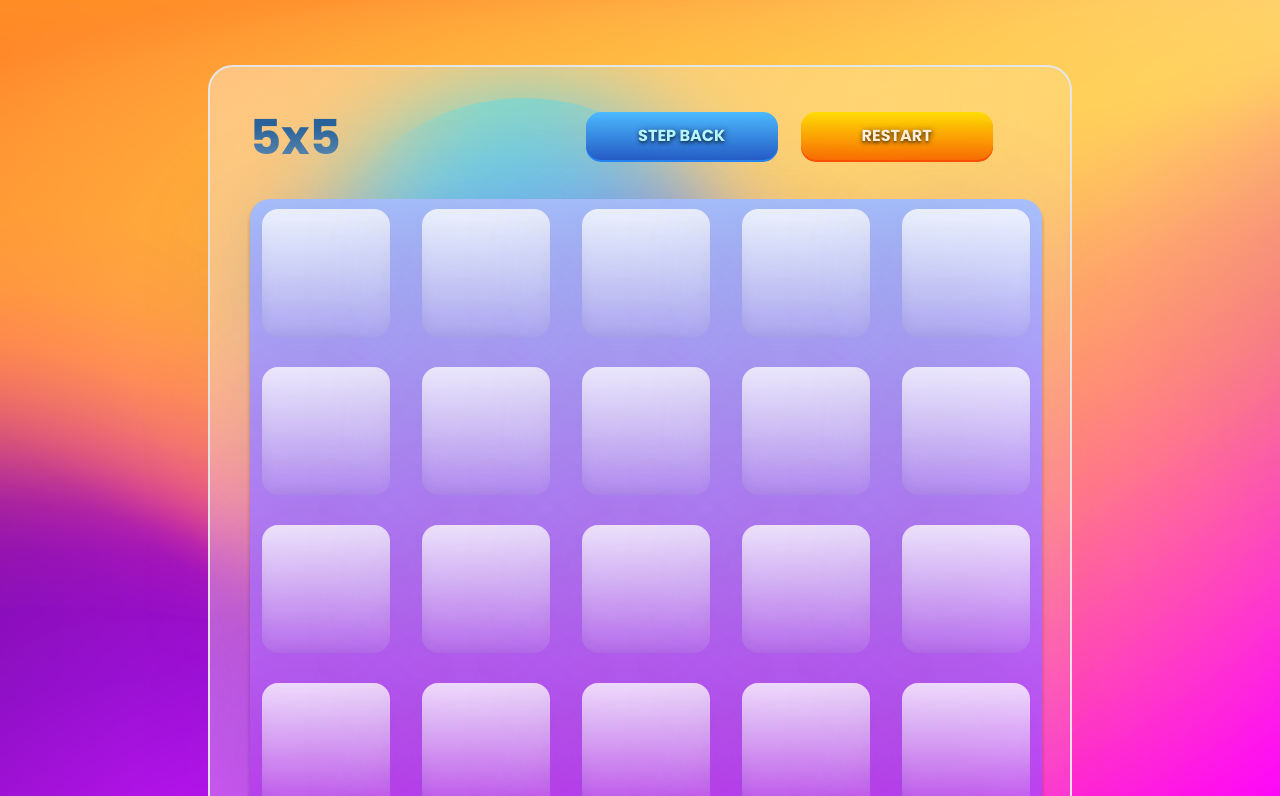
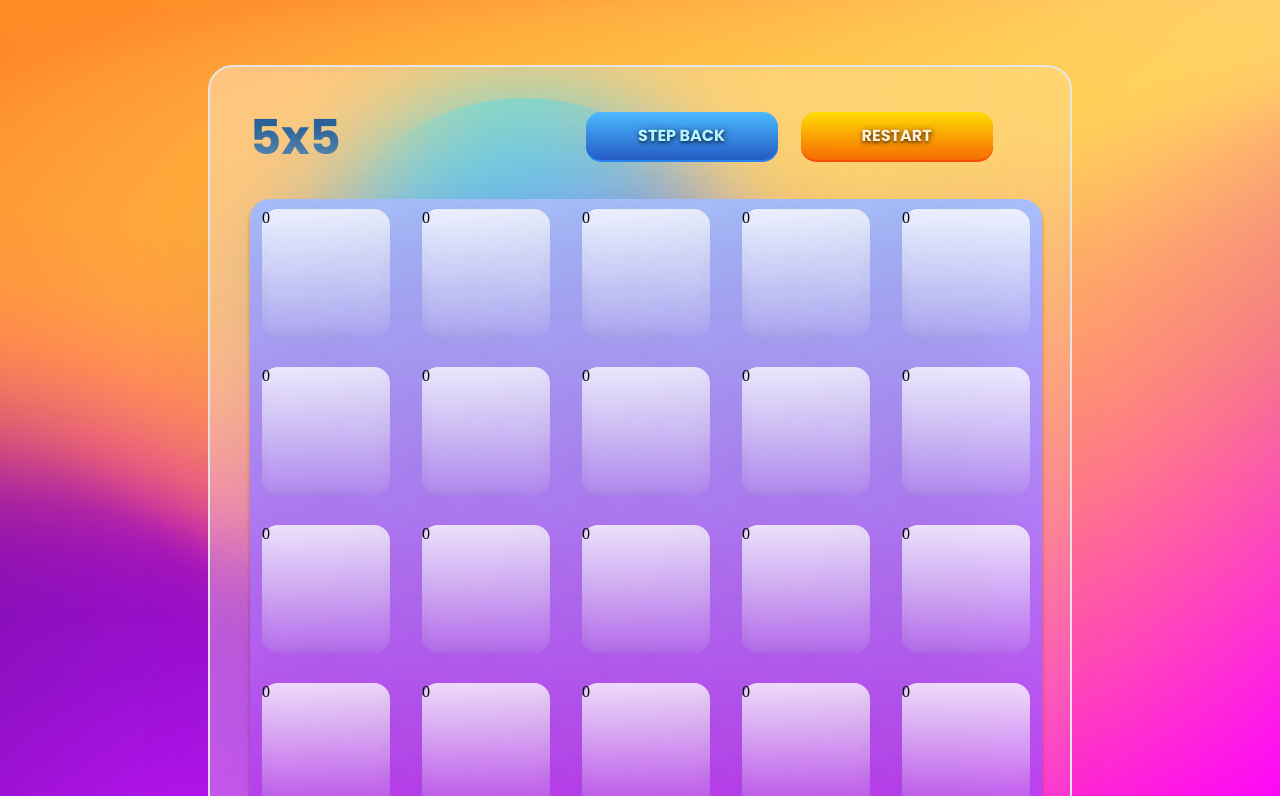
Before and after one commit to AlexKaroh/angular-game, an Angular app: page / in a window 1280 px wide. Shown: the top 796 px of the page. Built offline with nearby package versions, Linux system fonts and the light colour scheme.

Commit message:
feat: fix logic and add display cell value

```diff
--- a/src/app/app.component.html
+++ b/src/app/app.component.html
@@ -13,7 +13,7 @@
       </div>
     </div>
     <div class="game__field">
-      <div class="field__cell" (click)="getPosition($event.target)" *ngFor="let cell of field.flat()" #square></div>
+      <div class="field__cell" (click)="getPosition($event.target)" *ngFor="let cell of field" #square>{{cell}}</div>
     </div>
   </div>
   <div  class="game__ellipse_orange"></div>
--- a/src/app/app.component.ts
+++ b/src/app/app.component.ts
@@ -11,13 +11,7 @@ export class AppComponent implements OnInit  {
 
   title = '5x5';
 
-  field = [
-    [0,0,0,0,0],
-    [0,0,0,0,0],
-    [0,0,0,0,0],
-    [0,0,0,0,0],
-    [0,0,0,0,0]
-  ];
+  field = Array(25).fill(0);
 
   constructor() {}
 
@@ -27,7 +21,9 @@ export class AppComponent implements OnInit  {
     const rowSize = 5;
     let col = clickedIndex % rowSize;
     let row = Math.floor(clickedIndex / rowSize);
+    this.field[clickedIndex] = 1;
     console.log(`row: ${++row}, col: ${++col}`);
+    console.log(this.field);
   }
 
   ngOnInit(): void {}
```
